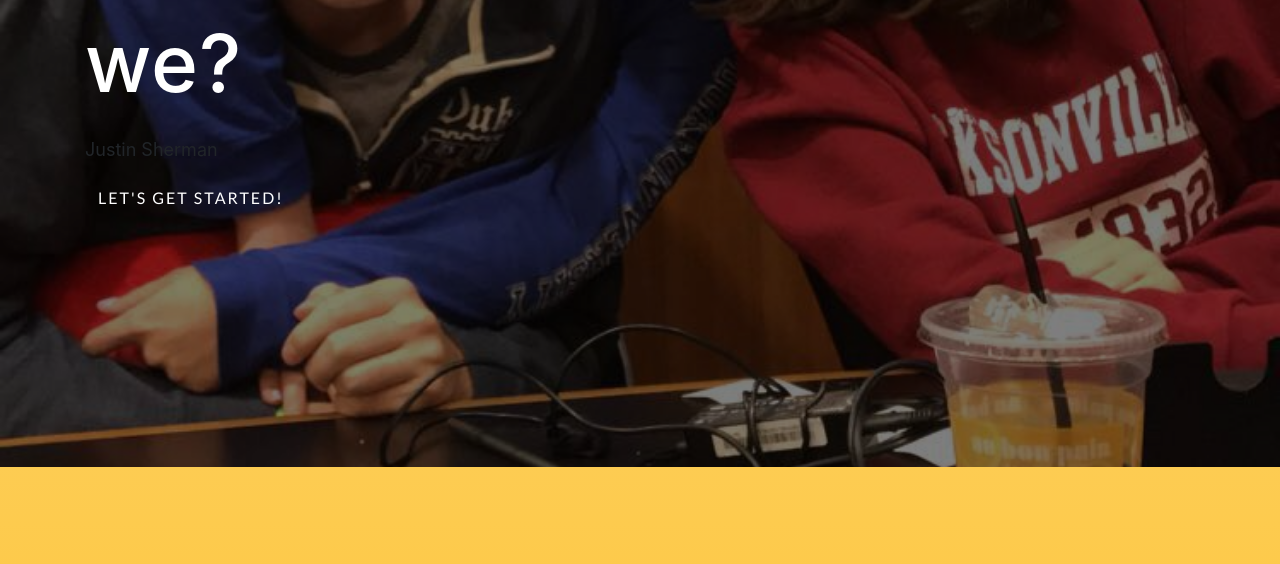
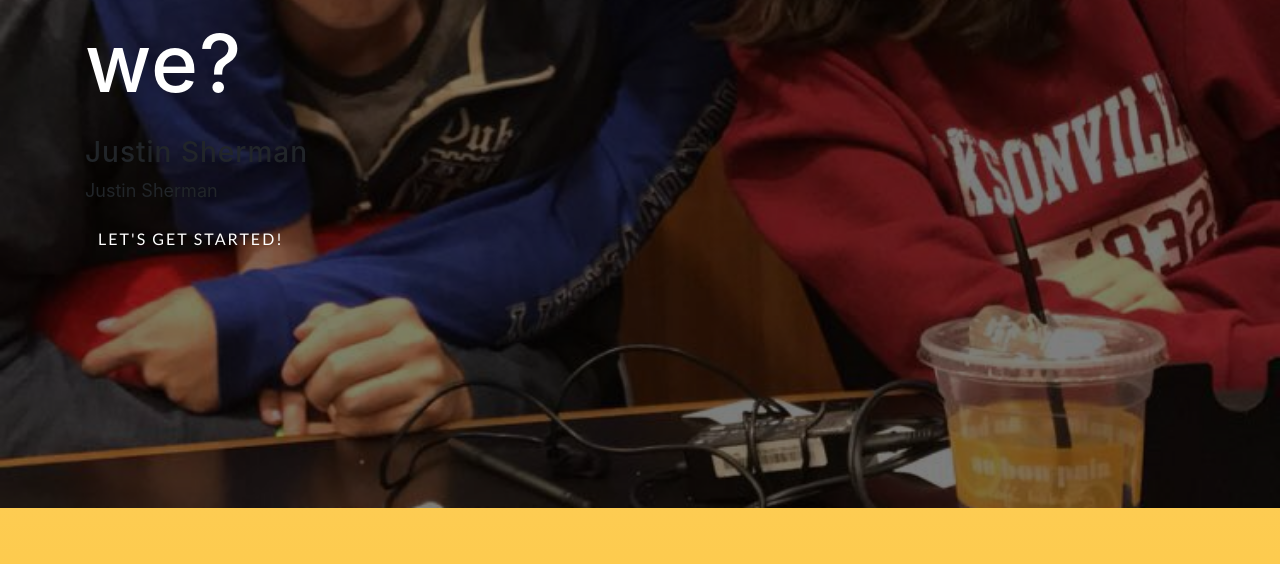
Before and after one commit to SummerSmith/girls-space, a website with bundled scripts: page startbootstrap-new-age-gh-pages/index.html in a window 1280 px wide. Shown: the part 2940-3504 px from the top of the page. Built offline with nearby package versions, Linux system fonts and the light colour scheme; a web font is replaced by a local one.

Commit message:
creators update

```diff
--- a/startbootstrap-new-age-gh-pages/index.html
+++ b/startbootstrap-new-age-gh-pages/index.html
@@ -173,6 +173,7 @@
       <div class="cta-content">
         <div class="container">
           <h2>Who are we?</h2>
+          <h3>Justin Sherman</h3>
           <p>Justin Sherman</p>
           <a href="#download" class="btn btn-outline btn-xl js-scroll-trigger">Let's Get Started!</a>
         </div>
```
